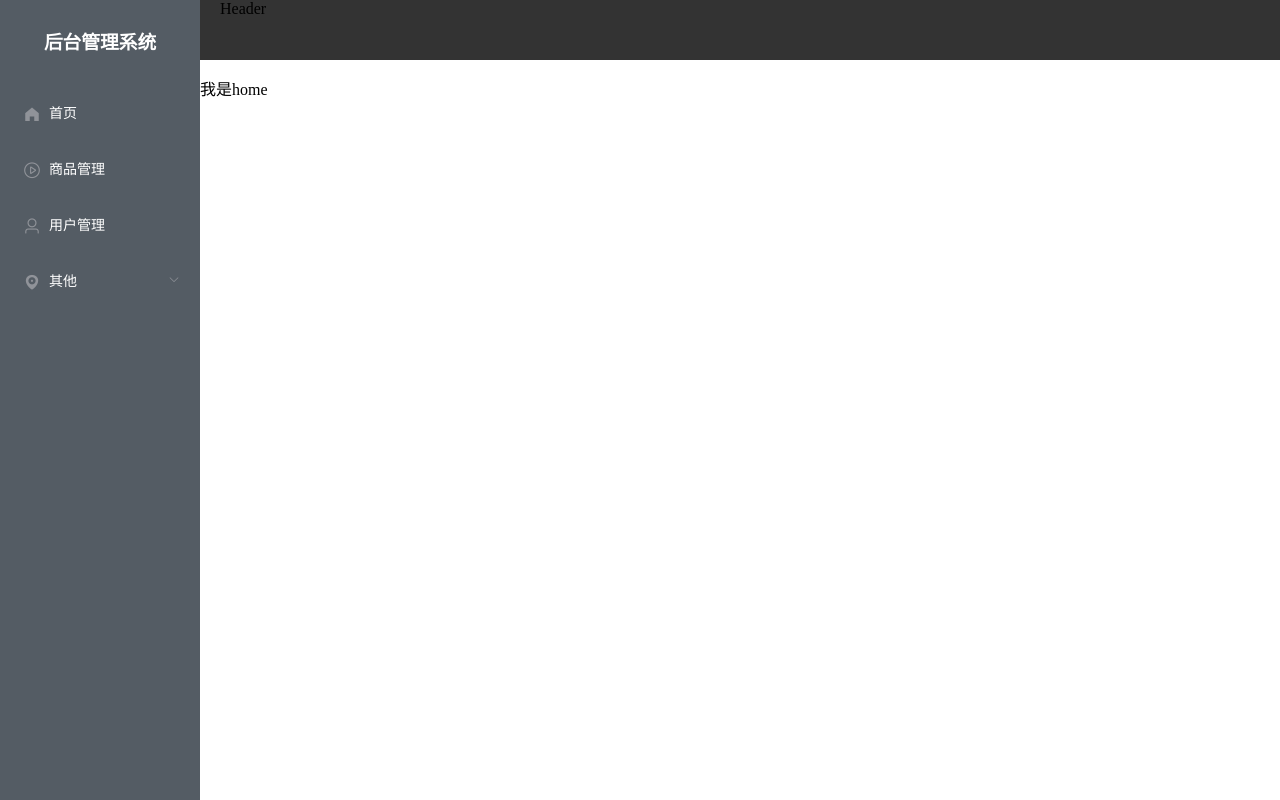
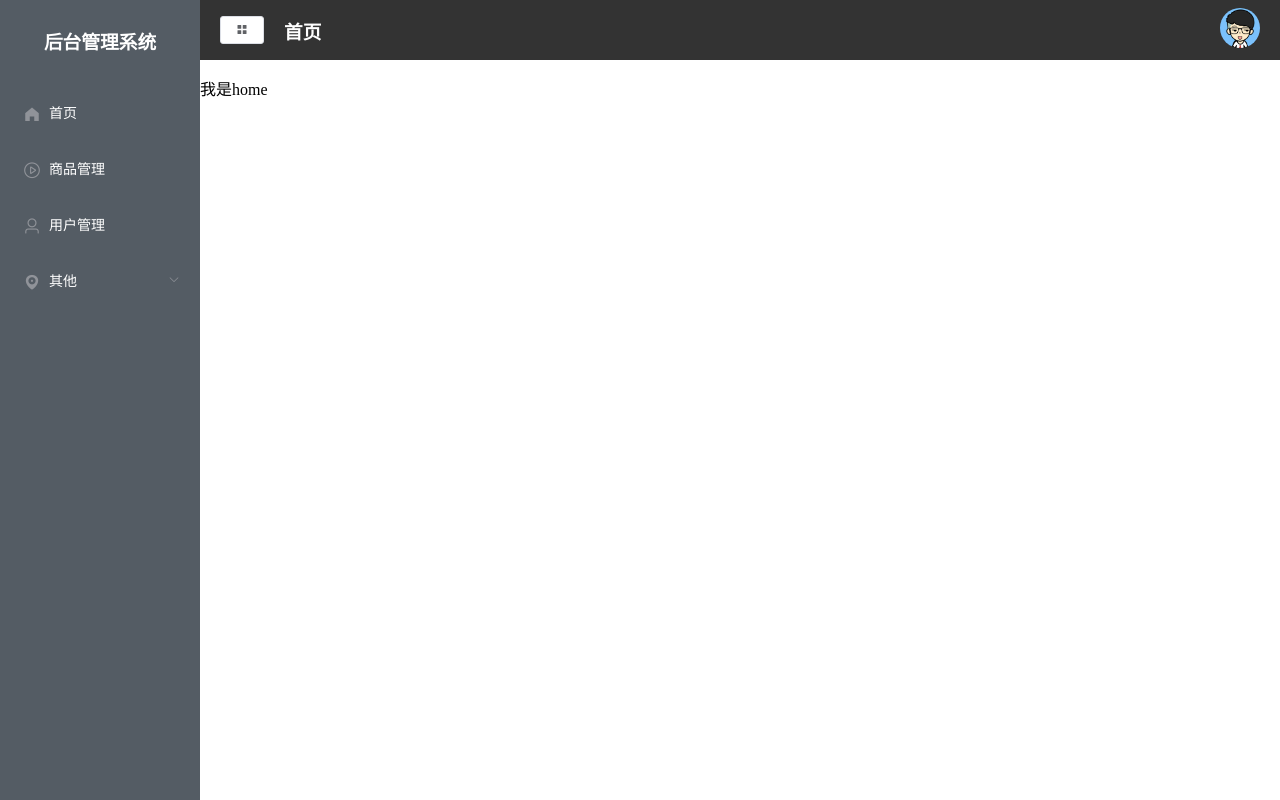
Before and after one commit to 3238670575/vue-manage, a Vue app: page /#/home in a window 1280 px wide. Built offline with nearby package versions, Linux system fonts and the light colour scheme.

Commit message:
Update index.vue

```diff
--- a/src/pages/Mains/index.vue
+++ b/src/pages/Mains/index.vue
@@ -4,7 +4,9 @@
       <Navmenu></Navmenu>
     </el-aside>
     <el-container>
-      <el-header>Header</el-header>
+      <el-header>
+        <Header></Header>
+      </el-header>
       <el-main>
         <router-view></router-view>
       </el-main>
@@ -14,11 +16,13 @@
 
 <script>
 import Navmenu from '@/components/Navmenu'
+import Header from '@/components/Header'
 
 export default {
   name: "mains",
   components:{
     Navmenu,
+    Header,
   }
 };
 </script>
```
